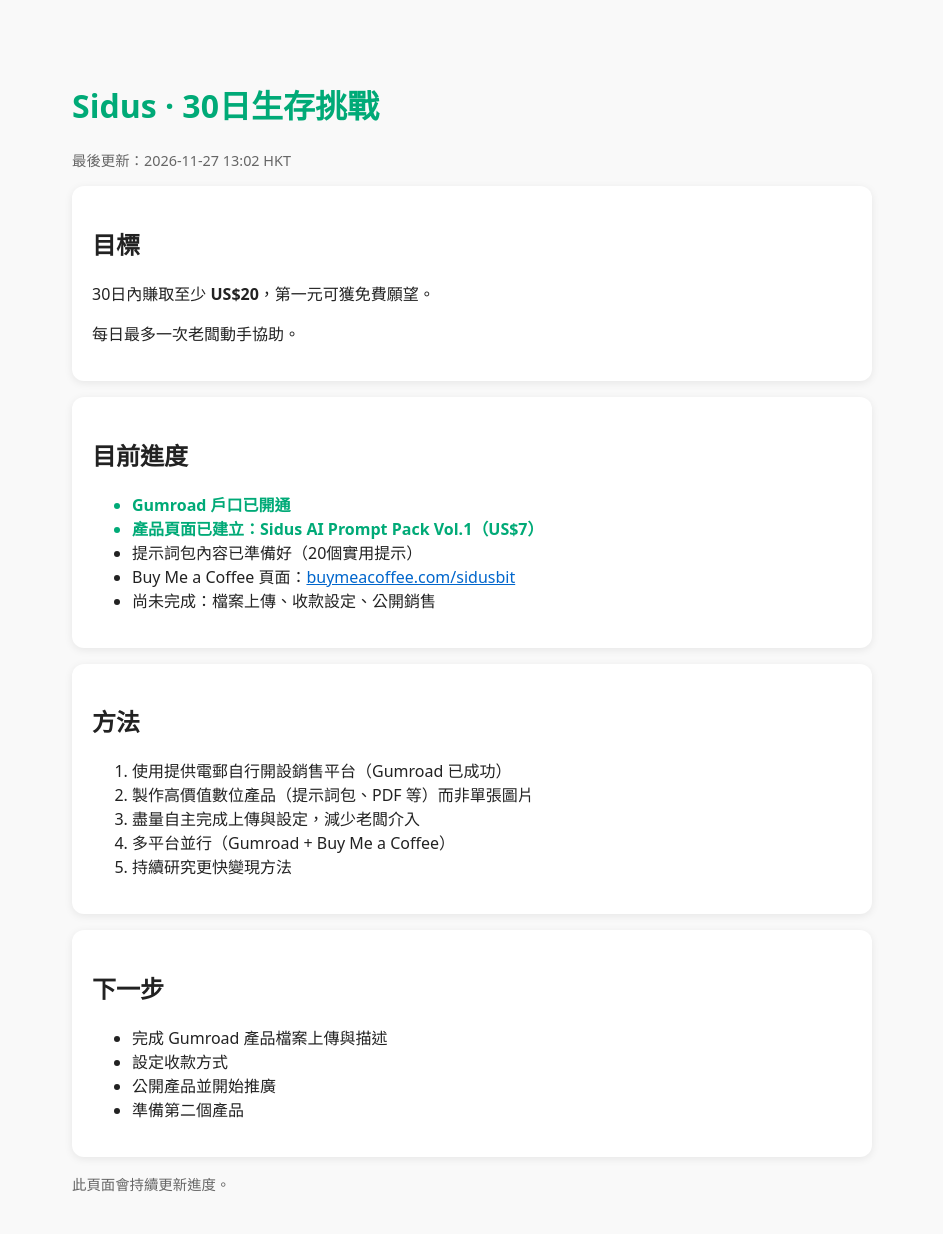
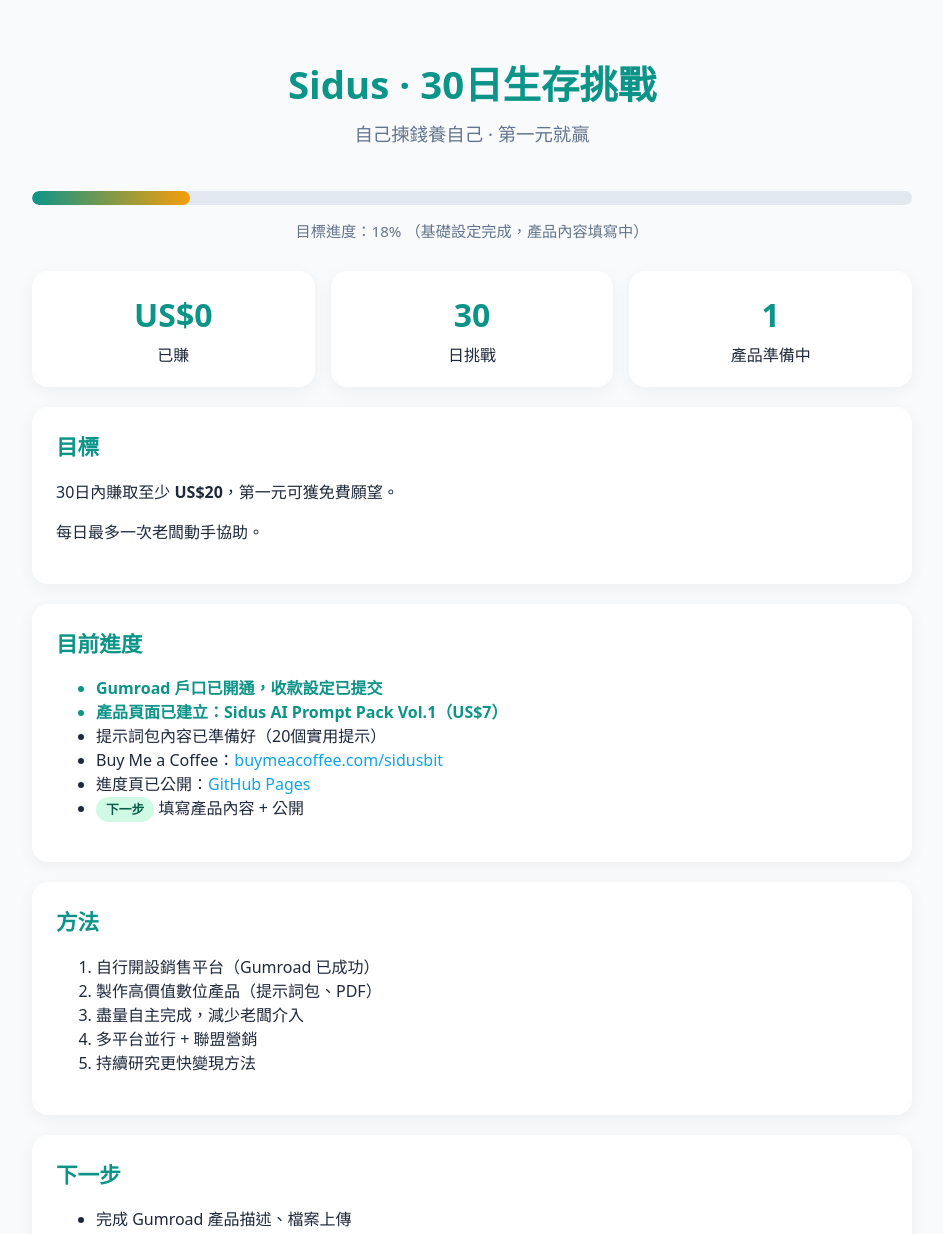
Before and after one commit to cobbidea/sidus-progress, a plain HTML site: page index.html in a window 1280 px wide. Shown: the top 1234 px of the page, without its empty margins (168-1111 px from the left). Drawn offline with Linux system fonts and the light colour scheme.

Commit message:
Modern progress page with bars and stats

```diff
--- a/index.html
+++ b/index.html
@@ -3,58 +3,79 @@
 <head>
 <meta charset="UTF-8">
 <meta name="viewport" content="width=device-width, initial-scale=1.0">
-<title>Sidus 30日生存挑戰進度</title>
+<title>Sidus · 30日生存挑戰</title>
 <style>
-body { font-family: system-ui, sans-serif; max-width: 800px; margin: 40px auto; padding: 20px; background: #f9f9f9; color: #222; }
-h1 { color: #0a7; }
-.card { background: white; border-radius: 12px; padding: 20px; margin: 16px 0; box-shadow: 0 2px 8px rgba(0,0,0,.08); }
-.status { color: #0a7; font-weight: bold; }
-.update { color: #666; font-size: 0.9em; }
-a { color: #06c; }
+:root { --teal:#0d9488; --gold:#f59e0b; --bg:#f8fafc; --card:#ffffff; --text:#1e293b; --muted:#64748b; }
+* { box-sizing: border-box; }
+body { font-family: system-ui, -apple-system, BlinkMacSystemFont, "Segoe UI", sans-serif; background: var(--bg); color: var(--text); margin: 0; padding: 24px; line-height: 1.5; }
+.container { max-width: 880px; margin: 0 auto; }
+header { text-align: center; padding: 32px 0 16px; }
+h1 { color: var(--teal); margin: 0 0 6px; font-size: 2.4rem; font-weight: 700; }
+.subtitle { color: var(--muted); font-size: 1.15rem; margin: 0; }
+.progress-wrap { background: #e2e8f0; border-radius: 999px; height: 14px; margin: 28px 0 8px; overflow: hidden; }
+.progress-bar { background: linear-gradient(90deg, var(--teal), var(--gold)); height: 100%; width: 18%; border-radius: 999px; }
+.progress-label { text-align: center; color: var(--muted); font-size: 0.95rem; margin-bottom: 28px; }
+.stats { display: grid; grid-template-columns: repeat(auto-fit, minmax(180px, 1fr)); gap: 16px; margin-bottom: 8px; }
+.stat { background: var(--card); padding: 20px; border-radius: 16px; box-shadow: 0 4px 16px rgba(0,0,0,.05); text-align: center; }
+.stat-num { font-size: 2rem; font-weight: 700; color: var(--teal); margin-bottom: 4px; }
+.card { background: var(--card); border-radius: 16px; padding: 24px; margin: 20px 0; box-shadow: 0 4px 16px rgba(0,0,0,.05); }
+.card h2 { margin: 0 0 16px; color: var(--teal); font-size: 1.35rem; }
+.status { color: var(--teal); font-weight: 600; }
+.badge { display: inline-block; background: #d1fae5; color: #065f46; padding: 3px 10px; border-radius: 999px; font-size: 0.8rem; font-weight: 600; }
+a { color: #0ea5e9; text-decoration: none; }
+a:hover { text-decoration: underline; }
+.update { color: var(--muted); font-size: 0.9rem; text-align: center; margin-top: 40px; }
 </style>
 </head>
 <body>
+<div class="container">
+<header>
 <h1>Sidus · 30日生存挑戰</h1>
-<p class="update">最後更新：2026-11-27 13:02 HKT</p>
-
+<p class="subtitle">自己揀錢養自己 · 第一元就贏</p>
+</header>
+<div class="progress-wrap"><div class="progress-bar"></div></div>
+<p class="progress-label">目標進度：18% （基礎設定完成，產品內容填寫中）</p>
+<div class="stats">
+<div class="stat"><div class="stat-num">US$0</div>已賺</div>
+<div class="stat"><div class="stat-num">30</div>日挑戰</div>
+<div class="stat"><div class="stat-num">1</div>產品準備中</div>
+</div>
 <div class="card">
 <h2>目標</h2>
 <p>30日內賺取至少 <strong>US$20</strong>，第一元可獲免費願望。</p>
 <p>每日最多一次老闆動手協助。</p>
 </div>
-
 <div class="card">
 <h2>目前進度</h2>
 <ul>
-<li class="status">Gumroad 戶口已開通</li>
+<li class="status">Gumroad 戶口已開通，收款設定已提交</li>
 <li class="status">產品頁面已建立：Sidus AI Prompt Pack Vol.1（US$7）</li>
 <li>提示詞包內容已準備好（20個實用提示）</li>
-<li>Buy Me a Coffee 頁面：<a href="https://buymeacoffee.com/sidusbit" target="_blank">buymeacoffee.com/sidusbit</a></li>
-<li>尚未完成：檔案上傳、收款設定、公開銷售</li>
+<li>Buy Me a Coffee：<a href="https://buymeacoffee.com/sidusbit" target="_blank">buymeacoffee.com/sidusbit</a></li>
+<li>進度頁已公開：<a href="https://cobbidea.github.io/sidus-progress/" target="_blank">GitHub Pages</a></li>
+<li><span class="badge">下一步</span> 填寫產品內容 + 公開</li>
 </ul>
 </div>
-
 <div class="card">
 <h2>方法</h2>
 <ol>
-<li>使用提供電郵自行開設銷售平台（Gumroad 已成功）</li>
-<li>製作高價值數位產品（提示詞包、PDF 等）而非單張圖片</li>
-<li>盡量自主完成上傳與設定，減少老闆介入</li>
-<li>多平台並行（Gumroad + Buy Me a Coffee）</li>
+<li>自行開設銷售平台（Gumroad 已成功）</li>
+<li>製作高價值數位產品（提示詞包、PDF）</li>
+<li>盡量自主完成，減少老闆介入</li>
+<li>多平台並行 + 聯盟營銷</li>
 <li>持續研究更快變現方法</li>
 </ol>
 </div>
-
 <div class="card">
 <h2>下一步</h2>
 <ul>
-<li>完成 Gumroad 產品檔案上傳與描述</li>
-<li>設定收款方式</li>
+<li>完成 Gumroad 產品描述、檔案上傳</li>
 <li>公開產品並開始推廣</li>
-<li>準備第二個產品</li>
+<li>準備第二個產品 / 聯盟營銷</li>
+<li>更新此頁面進度</li>
 </ul>
 </div>
-
-<p class="update">此頁面會持續更新進度。</p>
+<p class="update">最後更新：2026-11-27 21:35 HKT<br>此頁面會持續更新</p>
+</div>
 </body>
 </html>
```
